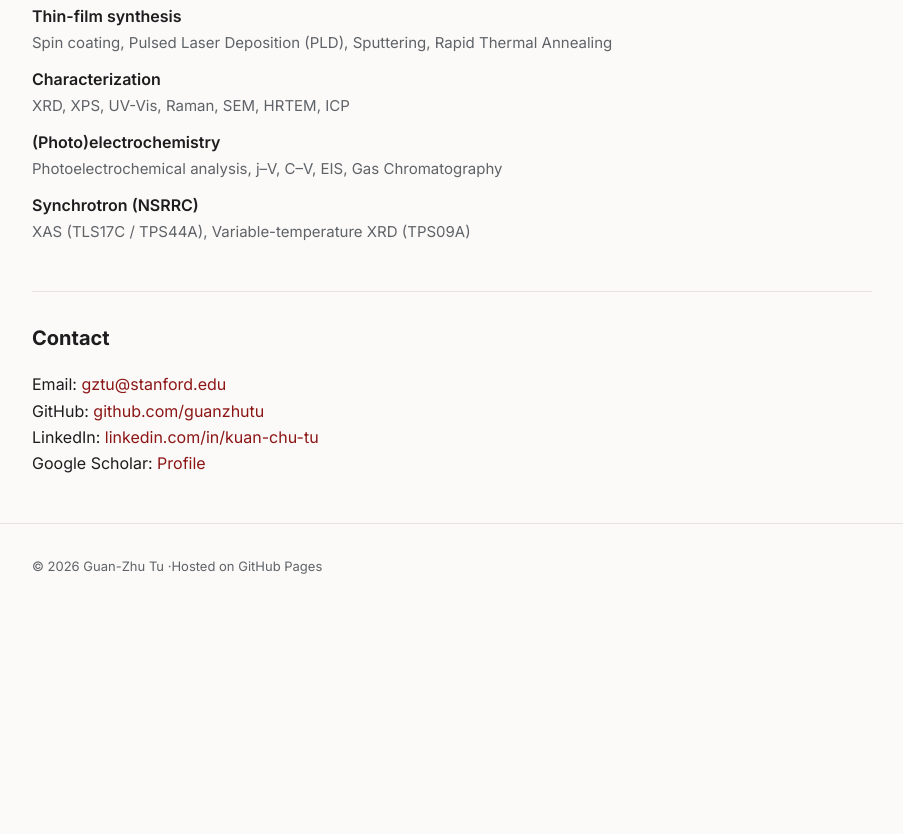
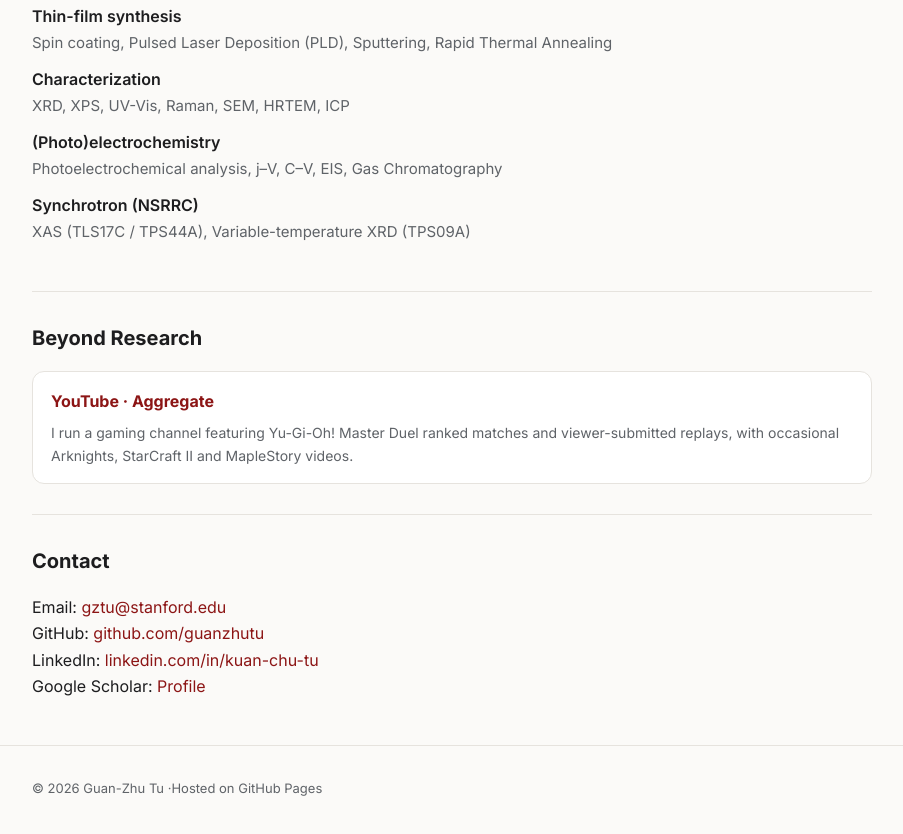
Before and after one commit to guanzhutu/guanzhutu.github.io, a plain HTML site: page index.html in a window 1280 px wide. Shown: the part 3461-4295 px from the top of the page, without its empty margins (188-1091 px from the left). Before the commit the page ends 4086 px from the top, so only its background shows below. Drawn offline with Linux system fonts and the light colour scheme.

Commit message:
Add YouTube channel in Beyond Research

```diff
--- a/index.html
+++ b/index.html
@@ -297,6 +297,17 @@
     </dl>
   </section>
 
+  <section id="beyond">
+    <h2><span class="en">Beyond Research</span><span class="zh">研究之外</span></h2>
+    <div class="cards">
+      <div class="card">
+        <h3><a href="https://www.youtube.com/@aggregate-zone">YouTube · Aggregate</a></h3>
+        <p><span class="en">I run a gaming channel featuring Yu-Gi-Oh! Master Duel ranked matches and viewer-submitted replays, with occasional Arknights, StarCraft II and MapleStory videos.</span>
+          <span class="zh">我經營一個遊戲頻道，主要分享遊戲王 Master Duel 天梯對戰與觀眾投稿的回放，偶爾也有明日方舟、星海爭霸 2、新楓之谷的影片。</span></p>
+      </div>
+    </div>
+  </section>
+
   <section id="contact">
     <h2><span class="en">Contact</span><span class="zh">聯絡方式</span></h2>
     <p>
```
